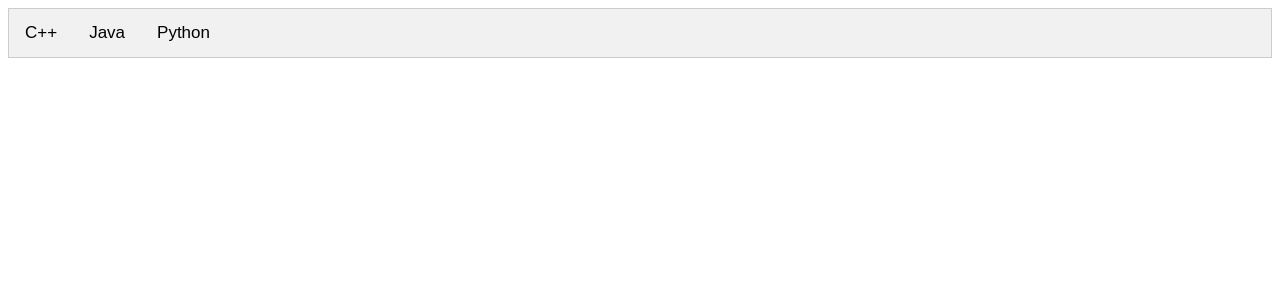
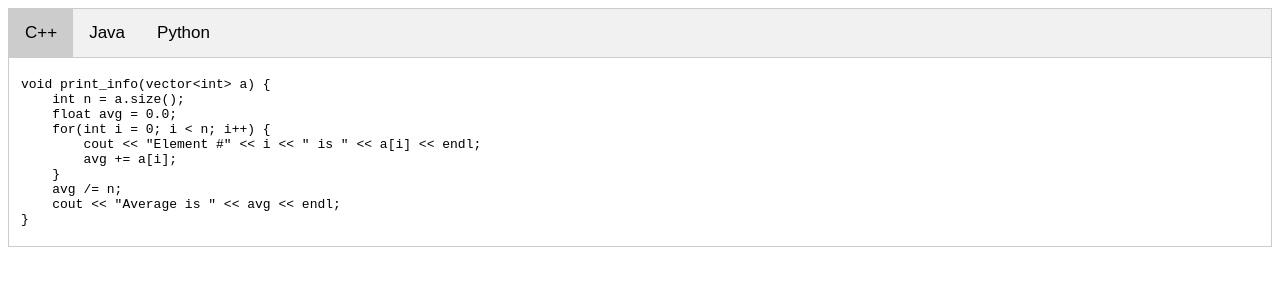
Before and after one commit to niemasd/Data-Structures-Textbook, a plain HTML site: page code-iframes/Chapter 1 - Introduction and Review/1.2 print_info.html in a window 1280 px wide. Drawn offline with Linux system fonts and the light colour scheme.

Commit message:
Default C++

```diff
--- a/code-iframes/Chapter 1 - Introduction and Review/1.2 print_info.html
+++ b/code-iframes/Chapter 1 - Introduction and Review/1.2 print_info.html
@@ -46,7 +46,7 @@ body {font-family: Arial;}
 <body>
 
 <div class="tab">
-  <button class="tablinks" onclick="openCode(event, 'C++')">C++</button>
+  <button class="tablinks" onclick="openCode(event, 'C++')" id="defaultOpen">C++</button>
   <button class="tablinks" onclick="openCode(event, 'Java')">Java</button>
   <button class="tablinks" onclick="openCode(event, 'Python')">Python</button>
 </div>
```
